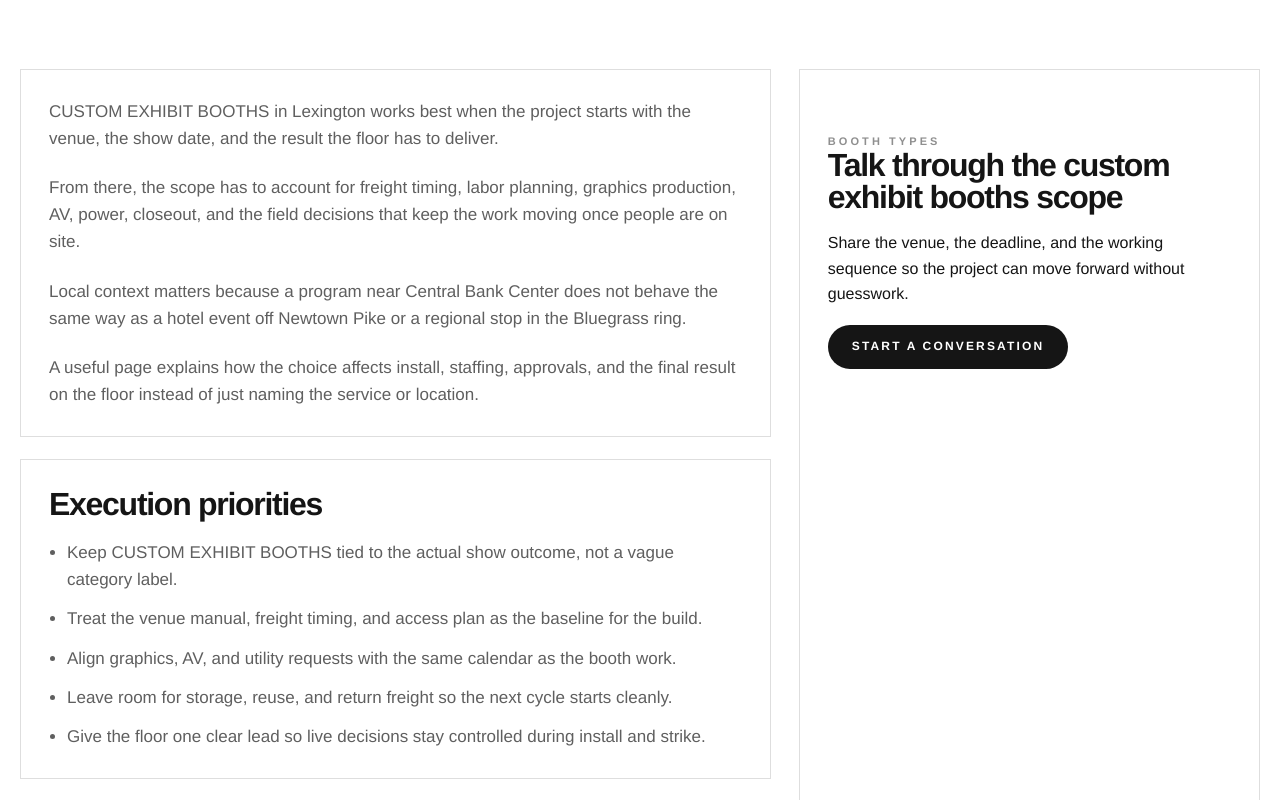
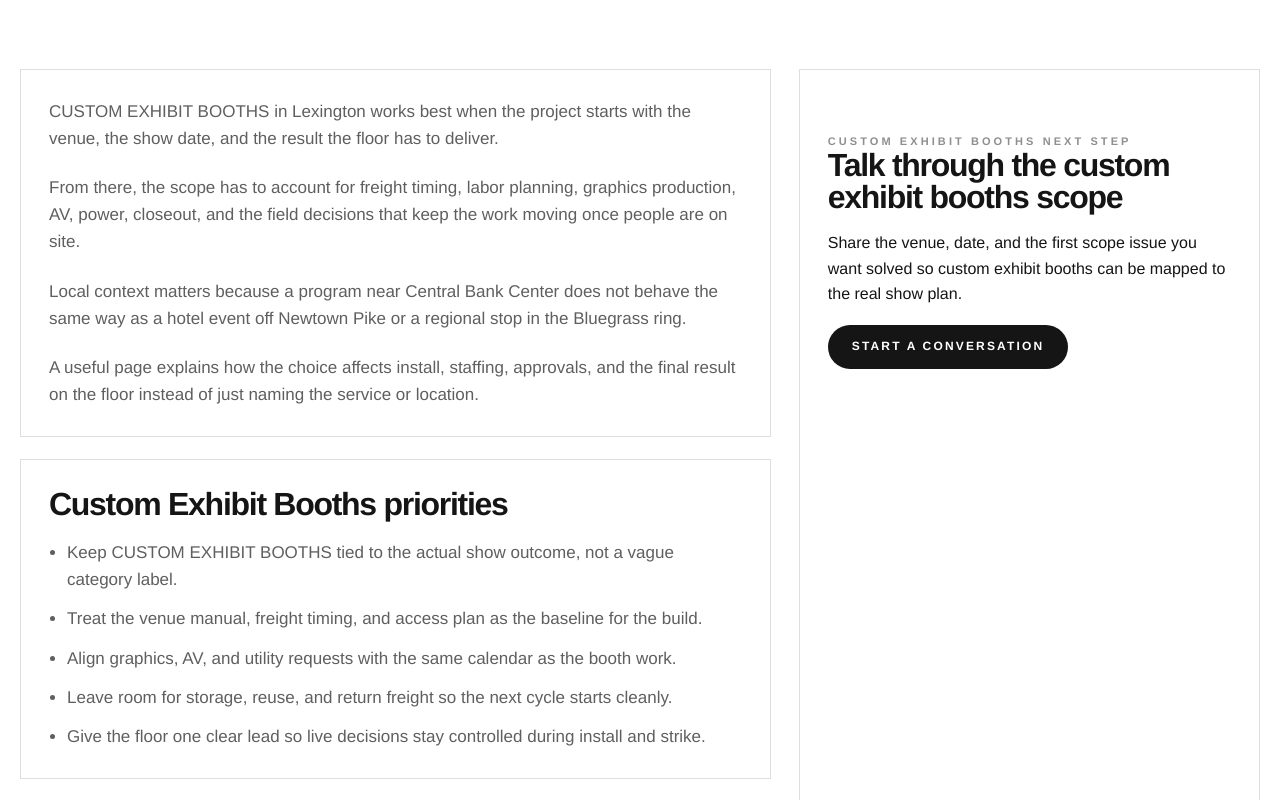
Before and after one commit to Rank-and-Rent/tradeshowserviceslexington.com, a Next.js app: page /booth-types/custom-exhibit-booths in a window 1280 px wide. Shown: the part 460-1260 px from the top of the page. Built offline with nearby package versions, Linux system fonts and the light colour scheme.

Commit message:
Fix rendered scaffold reuse

```diff
--- a/components/TaxonomyDetailPage.tsx
+++ b/components/TaxonomyDetailPage.tsx
@@ -28,6 +28,24 @@
   const heroImage = getRecoveredTaxonomyMediaUrl(section, slug);
 
   const sectionLabel = section.replace(/-/g, " ").replace(/\b\w/g, (c) => c.toUpperCase());
+  const focusTitle =
+    section === "venues"
+      ? `${item.label} venue priorities`
+      : section === "locations"
+        ? `${item.label} location priorities`
+        : `${item.label} priorities`;
+  const faqTitle =
+    section === "venues"
+      ? `${item.label} venue questions`
+      : section === "locations"
+        ? `${item.label} location questions`
+        : `${item.label} planning questions`;
+  const ctaCopy =
+    section === "venues"
+      ? `Share the property, move-in window, and service list so ${item.label.toLowerCase()} can be lined up with house rules and dock timing.`
+      : section === "locations"
+        ? `Share the district, venue cluster, and travel window so ${item.label.toLowerCase()} can be judged against the way the market actually moves.`
+        : `Share the venue, date, and the first scope issue you want solved so ${item.label.toLowerCase()} can be mapped to the real show plan.`;
 
   return (
     <div className="page-shell">
@@ -72,7 +90,7 @@
               ) : null}
 
               <section className="panel">
-                <h2>Execution priorities</h2>
+                <h2>{focusTitle}</h2>
                 <ul>
                   {content.focusList.map((itemText) => (
                     <li key={itemText}>{itemText}</li>
@@ -97,7 +115,7 @@
               ))}
 
               <section className="detail-section">
-                <h2>Frequently asked questions</h2>
+                <h2>{faqTitle}</h2>
                 <div className="faq-list">
                   {content.faqs.map((faq) => (
                     <article className="faq-item" key={faq.question}>
@@ -118,9 +136,9 @@
                   <span aria-hidden="true"> / </span>
                   <span>{item.label}</span>
                 </nav>
-                <p className="section-kicker">{content.eyebrow}</p>
+                <p className="section-kicker">{item.label} next step</p>
                 <h2>{content.ctaTitle}</h2>
-                <p>{content.ctaText}</p>
+                <p>{ctaCopy}</p>
                 <div style={{ marginTop: "18px" }}>
                   <Link className="button button--blue" href="/contact">
                     Start a Conversation
```
